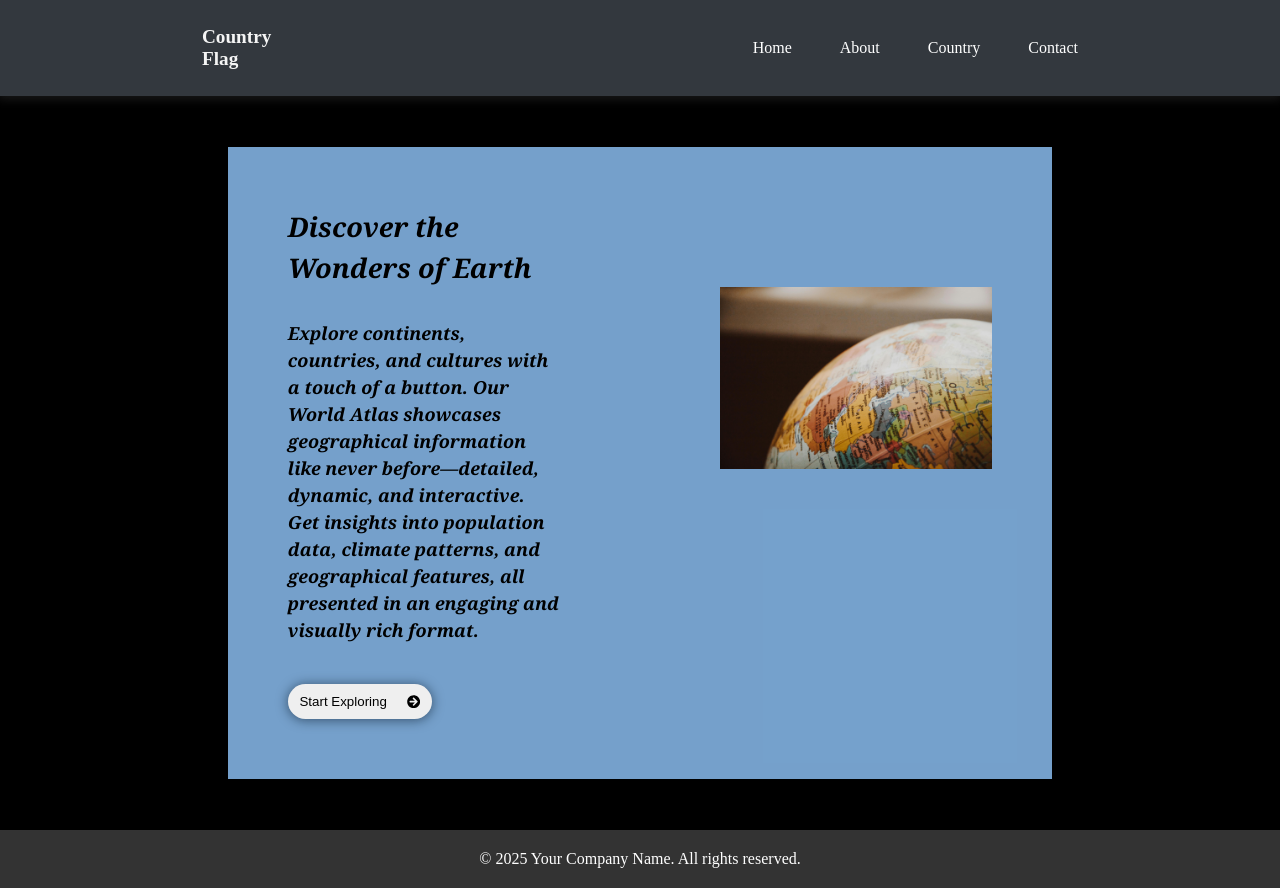
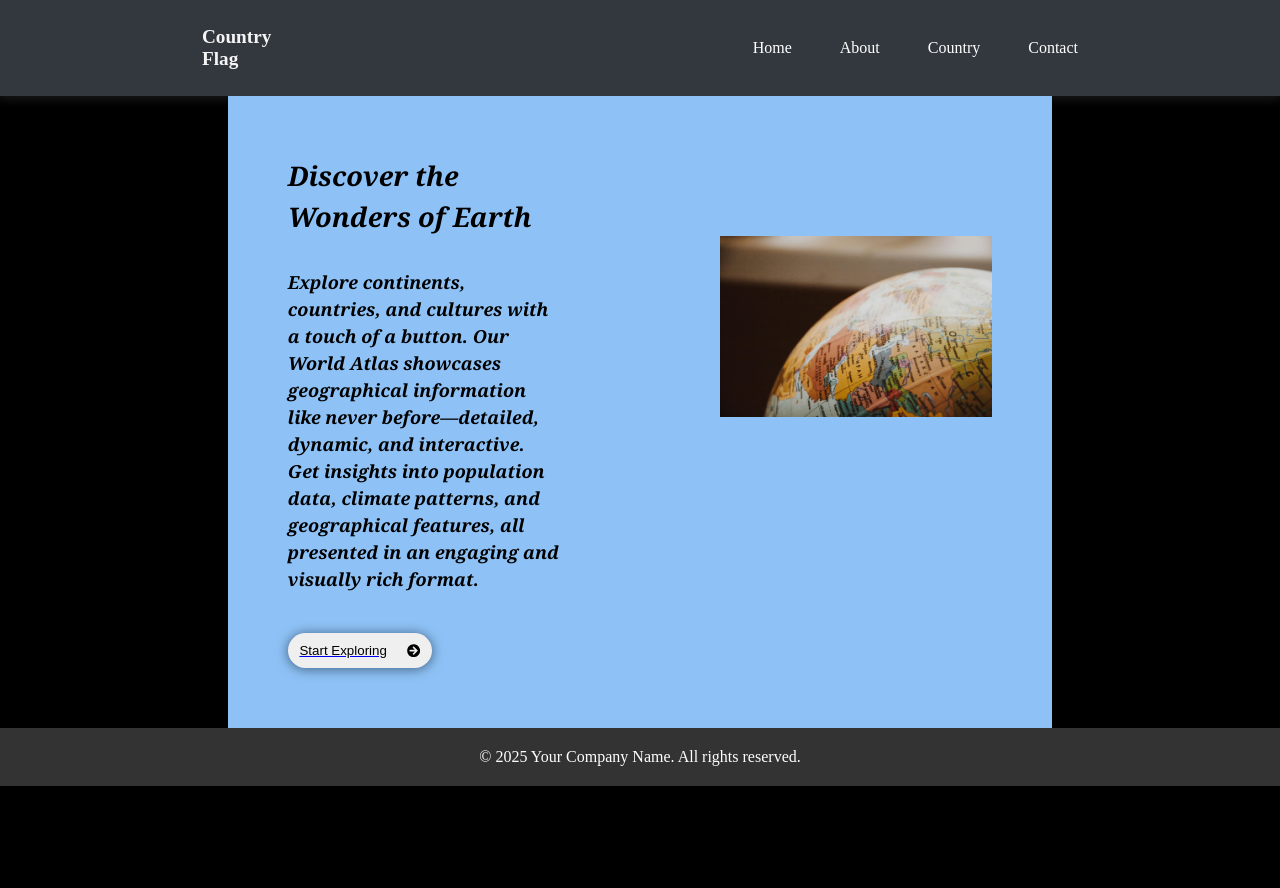
Before and after one commit to Rajsingh704596/CountryDetailsWebsite, a React (Vite) app: page / in a window 1280 px wide. After the commit the page ends 800 px from the top, so only its background shows below. Built offline with nearby package versions, Linux system fonts and the light colour scheme.

Commit message:
change the code

```diff
--- a/src/Components/Home.jsx
+++ b/src/Components/Home.jsx
@@ -1,4 +1,5 @@
 import { FaArrowCircleRight } from "react-icons/fa";
+import { NavLink } from "react-router-dom";
 
 function Home() {
   return (
@@ -8,9 +9,8 @@ function Home() {
         <div className="hero-section">
           <h2>Discover the Wonders of Earth</h2>
           <p className="h-content">Explore continents, countries, and cultures with a touch of a button. Our World Atlas showcases geographical information like never before—detailed, dynamic, and interactive. Get insights into population data, climate patterns, and geographical features, all presented in an engaging and visually rich format.</p>
-          <button className="btn"> Start Exploring<FaArrowCircleRight /></button>
+          <NavLink to="/country"> <button className="btn"> Start Exploring<FaArrowCircleRight /></button> </NavLink>
         </div>
-
         <div>
         <img src="./image/world.jpg" alt="World picture" />
         </div>
--- a/src/index.css
+++ b/src/index.css
@@ -60,21 +60,18 @@ li{
   border-radius: 20px;;
 }
 
-
 /* Home Section */
 
 .h-container{
- padding:3.2rem;
+ padding: 0 3.2rem;
 
 }
 
-
 .h-child{
   width: 70%;
-  height:60rem;
   height:fit-content;
   margin: auto;
-  background-color: rgba(142, 194, 246, 0.826);
+  background-color: rgb(142, 194, 246);
   gap:10rem;
   padding: 60px;
   display: grid;
@@ -84,7 +81,9 @@ li{
 img{
   width: 100%;
   margin: 5rem auto;
+
 }
+
 .hero-section{
   font-family: Georgia, 'Times New Roman', Times, serif;
   font-size: large;
@@ -109,18 +108,18 @@ img{
   gap:20px;
   justify-content: center;
 }
+
 @media screen and (max-width:990px){
-
   .h-child{
     display: flex;
     flex-direction: column;
-
+    gap:30px;
   }
 
   img{
     order:0;
     width:100%;
-
+    margin:0px;
   }
   .hero-section{
     order:1;
@@ -209,6 +208,7 @@ button{
 select{
   margin-top: 5px;
   width: 5rem;
+  height:2rem;
 }
 
 .body-individual{
```
